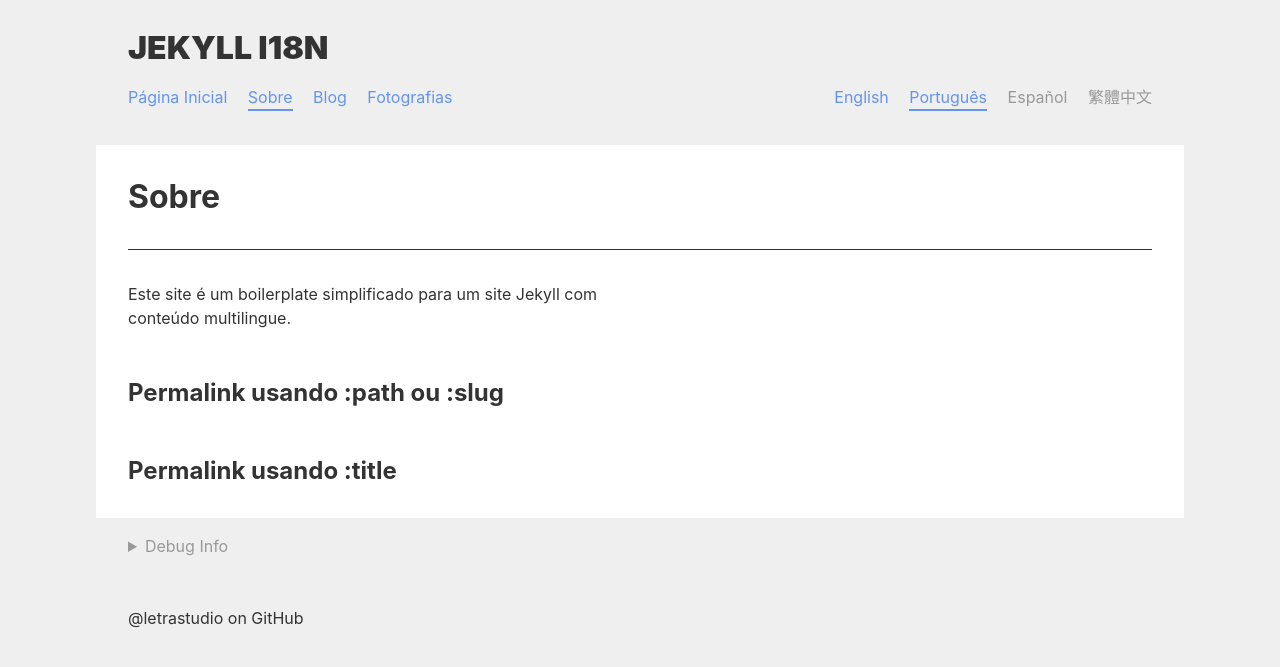
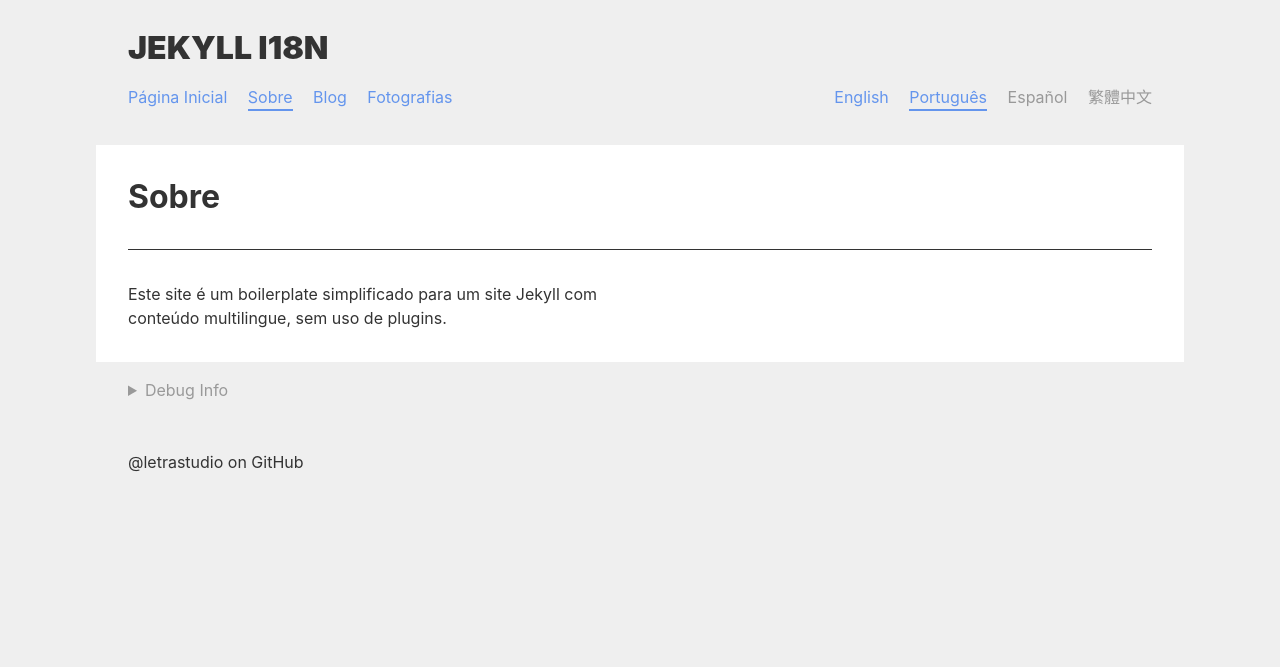
Before and after one commit to letrastudio/jekyll-i18n, a Jekyll site: the page built from collections/_pages_pt/sobre.markdown, in a window 1280 px wide. Shown: the top 667 px of the page. Built offline with Jekyll 4.4.1, drawn with Linux system fonts in a browser that asks for light colours.

Commit message:
Update About page content

```diff
--- a/collections/_pages/about.markdown
+++ b/collections/_pages/about.markdown
@@ -5,4 +5,4 @@ order: 1
 image: /assets/photo.jpg
 ---
 
-This site is a bare-bones Jekyll boilerplate meant to show how to set up multilingual content.
+This site is a bare-bones Jekyll boilerplate meant to show how to set up multilingual content without using plugins.
--- a/collections/_pages_pt/sobre.markdown
+++ b/collections/_pages_pt/sobre.markdown
@@ -5,8 +5,4 @@ order: 1
 content_id: about
 ---
 
-Este site é um boilerplate simplificado para um site Jekyll com conteúdo multilingue.
-
-## Permalink usando :path ou :slug
-
-## Permalink usando :title
+Este site é um boilerplate simplificado para um site Jekyll com conteúdo multilingue, sem uso de plugins.
```
